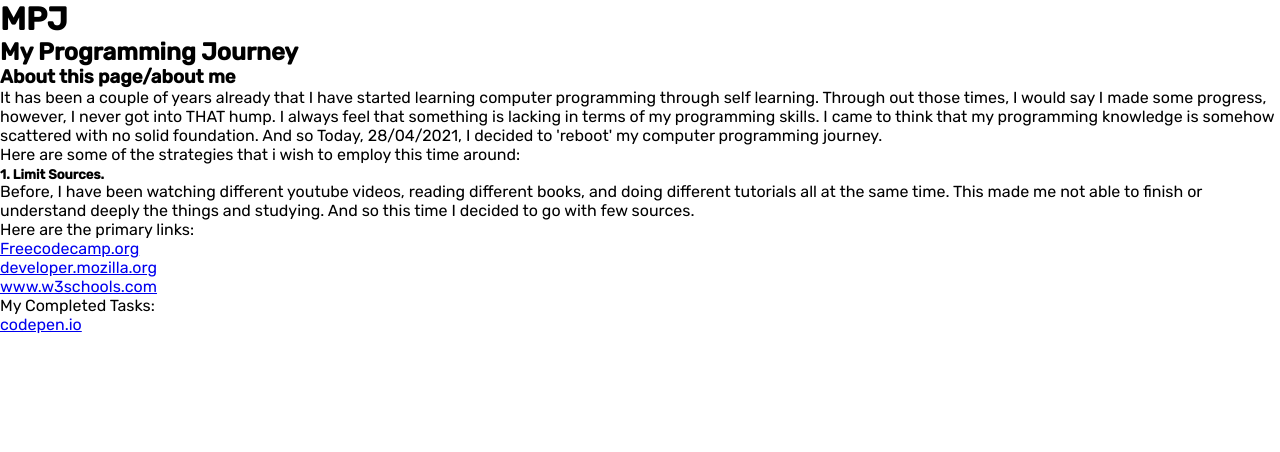
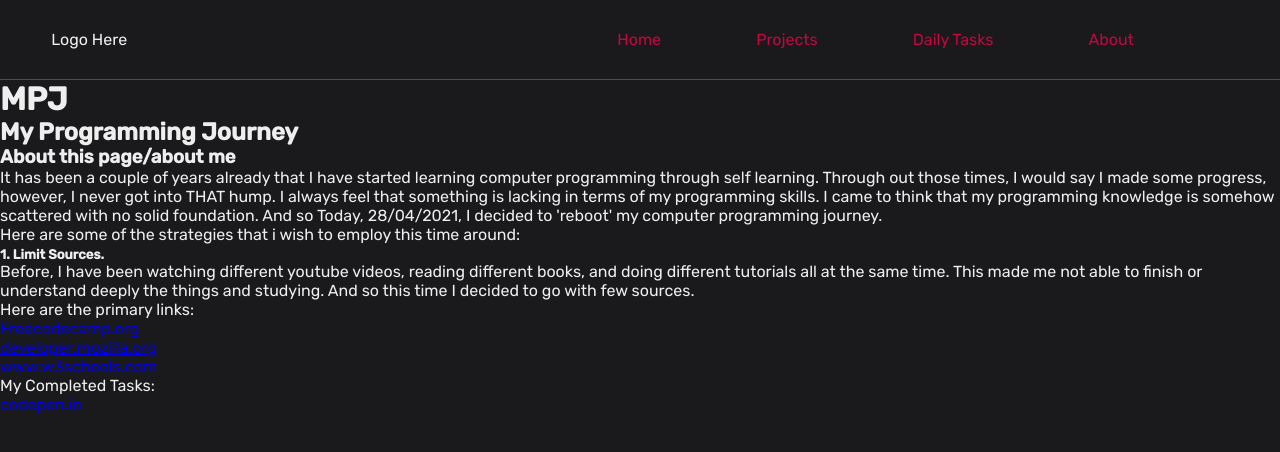
Before and after one commit to nathanbud/mpj, a plain HTML site: page index.html in a window 1280 px wide. Drawn offline with Linux system fonts and the light colour scheme.

Commit message:
fixed menu

```diff
--- a/css/styl.css
+++ /dev/null
@@ -1,10 +0,0 @@
-*{
-    margin: 0;
-    padding:0;
-    box-sizing: border-box;
-}
-
-body{
-   font-family: 'Rubik',
-   sans-serif;
-}
--- /dev/null
+++ b/css/style.css
@@ -0,0 +1,55 @@
+:root{
+    --black: #1A1A1D;
+    --gray: #4E4E50;
+    --d-red: #6F2232;
+    --red:#950740;
+    --l-red:#C3073F;
+    --white:#EEEEEE;
+}
+
+*{
+    margin: 0;
+    padding:0;
+    box-sizing: border-box;
+}
+
+body{
+   font-family: 'Rubik',
+   sans-serif;
+   background:linear-gradient(35deg, var(--black), var(--black));
+   color:var(--white);
+}
+
+header nav{
+    height: 10vh;
+    display: flex;
+    flex-direction: row;
+    align-items: center;
+    justify-content: space-between;
+    padding:0 4%;
+    /* background-color: rgba(255, 255, 255, 0.3);
+    backdrop-filter: blur(10px) saturate(100%) contrast(45%) brightness(130%); */
+    border-bottom: 1px solid var(--gray);
+}
+
+header nav .menu{
+    width:60%;
+}
+.menu ul{
+     display: flex;
+     justify-content: space-evenly;
+}
+.menu ul li{
+    display:inline-block;
+}
+
+.menu ul li a {
+   text-decoration: none;
+   color: var(--l-red);
+}
+
+.main-container{
+    max-width: 1920px;
+    width:100%;
+    margin: auto;
+}
--- a/index.html
+++ b/index.html
@@ -8,20 +8,37 @@
     <link rel="preconnect" href="https://fonts.gstatic.com">
     <link rel="preconnect" href="https://fonts.gstatic.com">
     <link href="https://fonts.googleapis.com/css2?family=Rubik:wght@300;400;500&display=swap" rel="stylesheet">
-    <link rel="stylesheet" href="./css/styl.css">
+    <link rel="stylesheet" href="./css/style.css">
     <title>Document</title>
 </head>
 
 <body>
+    <header>
+        <nav>
+            <div class="logo">Logo Here</div>
+            <div class="menu">
+                <ul>
+                    <li><a href="">Home</a></li>
+                    <li><a href="">Projects</a></li>
+                    <li><a href="">Daily Tasks</a></li>
+                    <li><a href="">About</a></li>
+                </ul>
+            </div>
+        </nav>
+    </header>
+    <div class="main-container">
         <h1>MPJ</h1>
         <h2>My Programming Journey</h2>
         <h3>About this page/about me</h3>
-    <p>It has been a couple of years already that I have started learning computer programming through self learning.
+        <p>It has been a couple of years already that I have started learning computer programming through self
+            learning.
             Through out those
             times, I
             would say I
-        made some progress, however, I never got into THAT hump. I always feel that something is lacking in terms of my
-        programming skills. I came to think that my programming knowledge is somehow scattered with no solid foundation.
+            made some progress, however, I never got into THAT hump. I always feel that something is lacking in terms of
+            my
+            programming skills. I came to think that my programming knowledge is somehow scattered with no solid
+            foundation.
             And so Today, 28/04/2021, I decided to 'reboot' my computer programming journey.</p>
         <p>
             Here are some of the strategies that i wish to employ this time around:</p>
@@ -48,6 +65,7 @@
         <p>
             <a href="https://codepen.io/nathanbud">codepen.io</a>
         </p>
+    </div>
 </body>
 
 </html>
```
Lines whose indentation alone changed are shown as unchanged.
